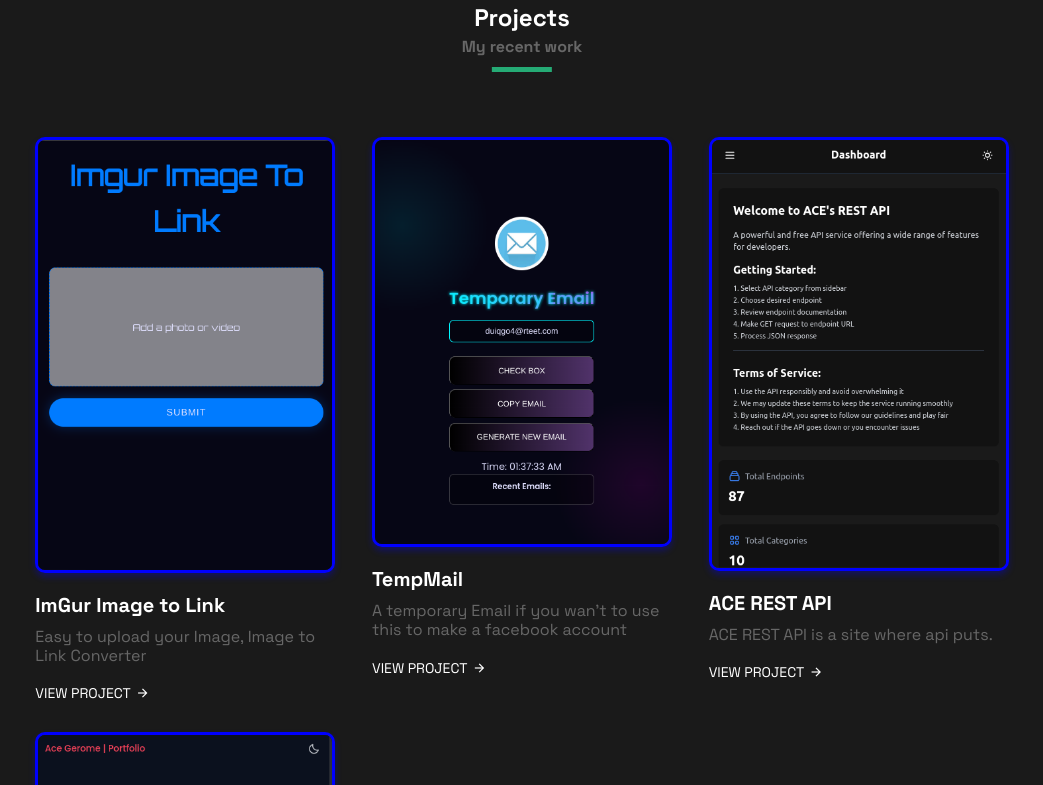
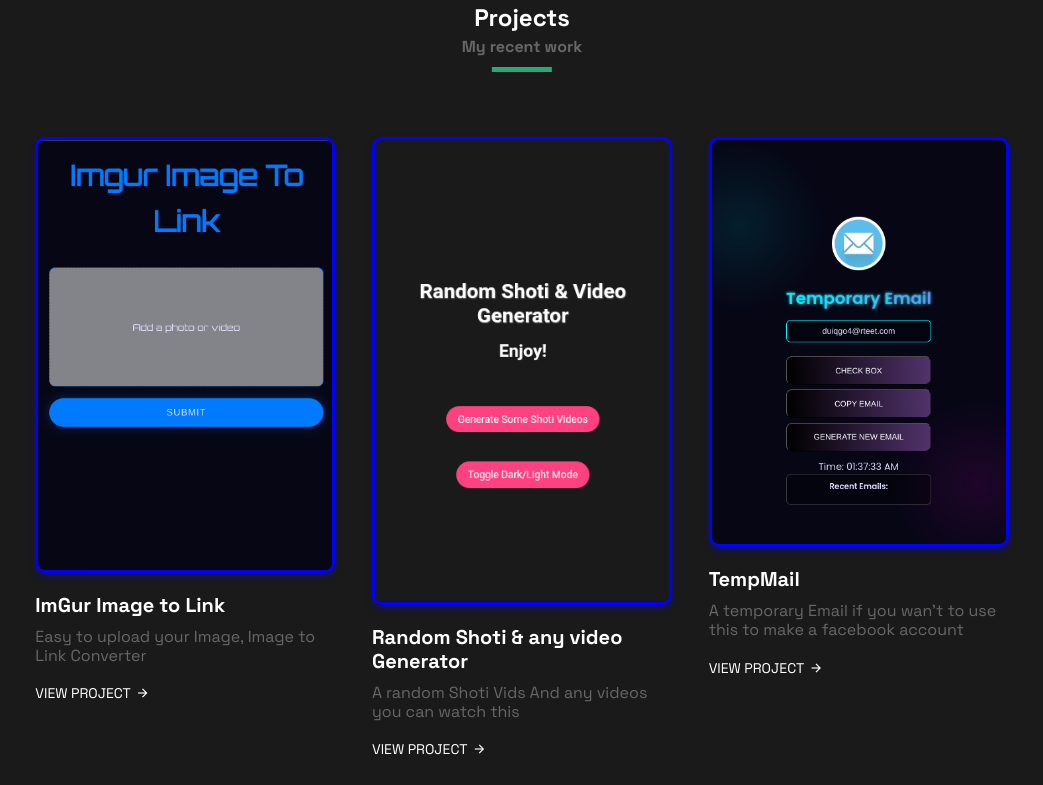
Before and after one commit to AceAkira1017/Project, a plain HTML site: page public/index.html in a window 1280 px wide. Shown: the part 1760-2545 px from the top of the page, without its empty margins (118-1161 px from the left). Drawn offline with nearby package versions, Linux system fonts and the light colour scheme.

Commit message:
Update index.html

```diff
--- a/public/index.html
+++ b/public/index.html
@@ -1,4 +1,4 @@
- <!DOCTYPE html>
+<!DOCTYPE html>
 <html lang="en">
 
 <head>
@@ -184,14 +184,14 @@
                             <i class="ri-arrow-right-line"></i></a>
                     </div>
 
-                    <!--div class="project__content">
+                    <div class="project__content">
                         <img src="img/ss2.jpg" alt="Agency Website" class="project__img">
                             <h3 class="project__title">Random Shoti & any video Generator</h3>
                         </a>
                         <p class="project__description">A random Shoti Vids And any videos you can watch this</p>
                         <a href="/shoti" class="project__link">View Project
                             <i class="ri-arrow-right-line"></i></a>
-                    </div-->
+                    </div>
 
                     <div class="project__content">
                         <img src="img/ss3.jpg" alt="Agency Website" class="project__img">
```
